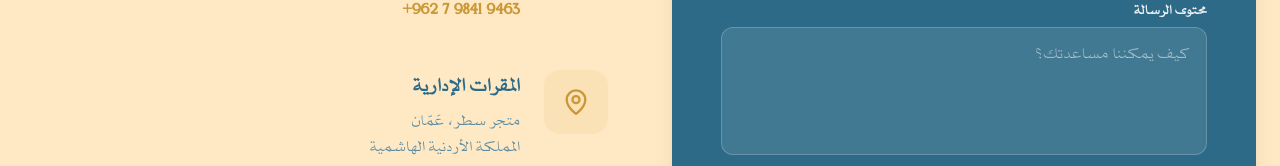
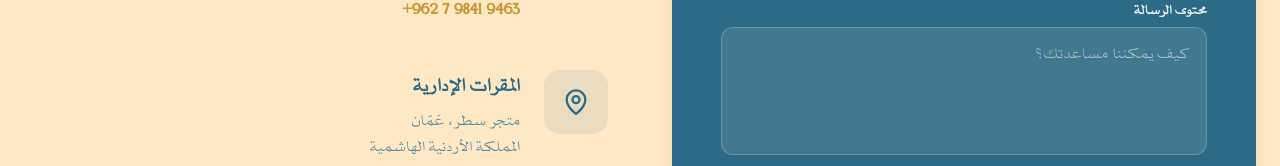
Before and after one commit to satrshop/satrshop, a Next.js app: page /contact in a window 1280 px wide. Shown: the part 702-868 px from the top of the page. Built offline with nearby package versions, Linux system fonts and the light colour scheme; no server answers.

Commit message:
style: unify contact icon colors

```diff
--- a/src/app/contact/page.tsx
+++ b/src/app/contact/page.tsx
@@ -197,7 +197,7 @@ export default function ContactPage() {
             </div>
 
             <div className="flex items-start gap-6">
-              <div className="w-16 h-16 rounded-2xl bg-secondary/10 flex items-center justify-center text-secondary flex-shrink-0">
+              <div className="w-16 h-16 rounded-2xl bg-primary/10 flex items-center justify-center text-primary flex-shrink-0">
                 <MapPin size={28} />
               </div>
               <div>
```
